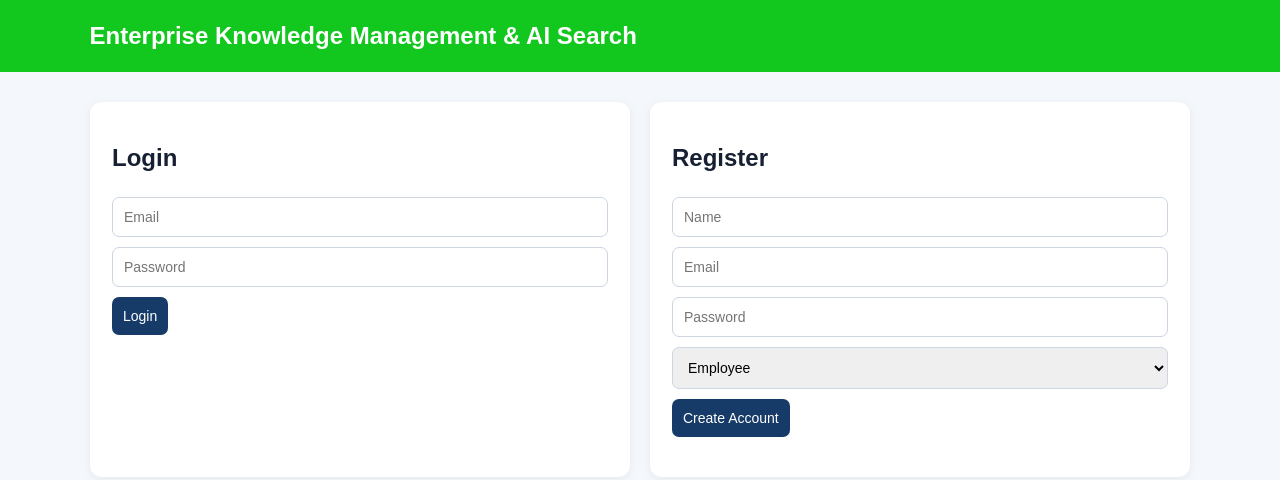
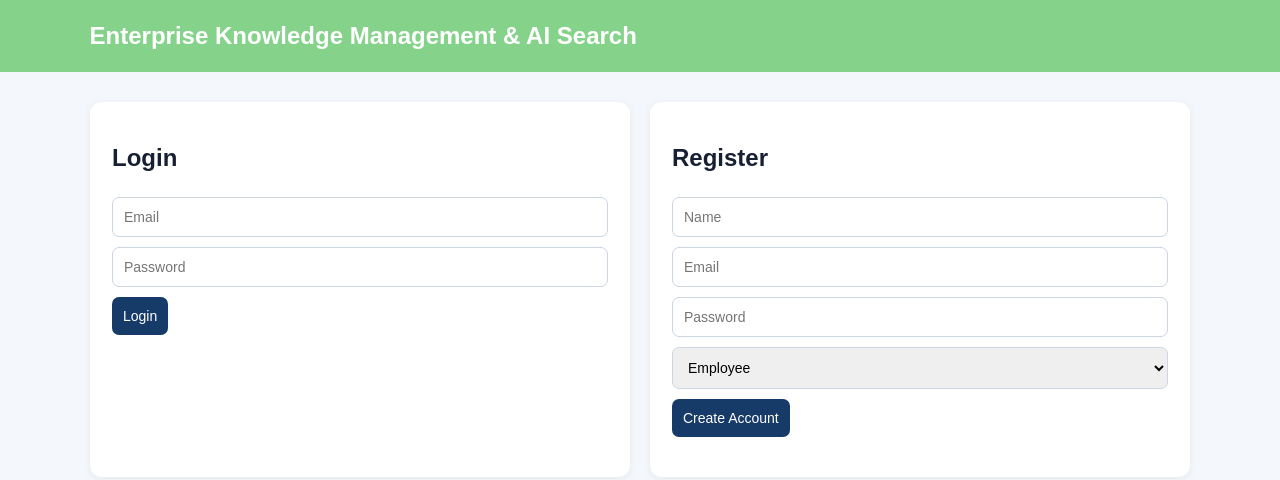
Before and after one commit to Lahari0621/Enterprise-Knowledge-Management-and-AI-Document-Search-Platform, a plain HTML site: page frontend/index.html in a window 1280 px wide. Drawn offline with Linux system fonts and the light colour scheme.

Commit message:
Change header background color to green

```diff
--- a/frontend/index.html
+++ b/frontend/index.html
@@ -16,7 +16,7 @@
         }
 
         header {
-            background: #12c81e;
+            background: #85d38b;
             color: #ffffff;
             padding: 22px 7%;
             display: flex;
```
